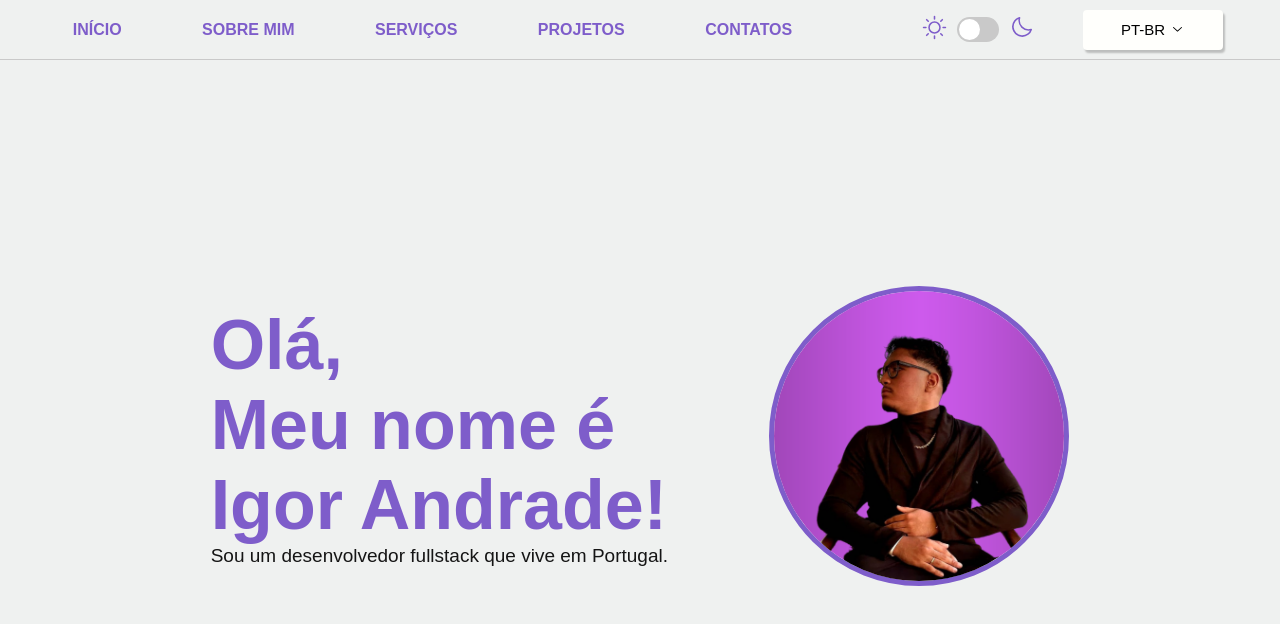
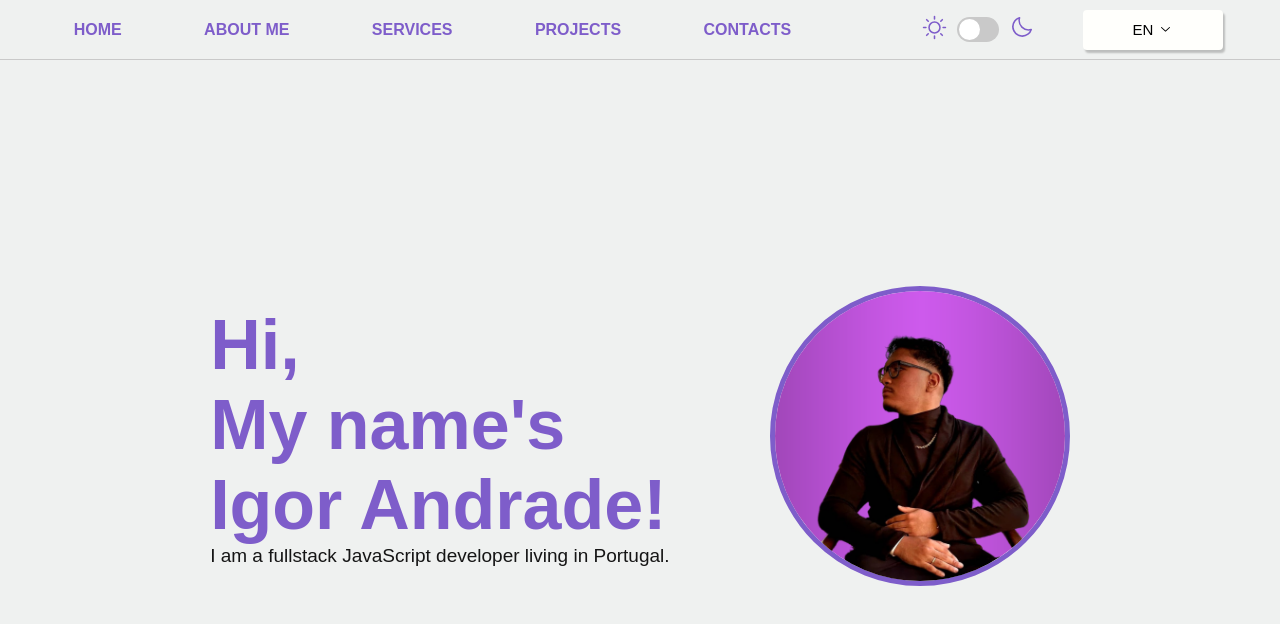
Before and after one commit to rogiandrade/Portfolio, a React (Vite) app in the folder web/: page / in a window 1280 px wide. Shown: the top 624 px of the page. Built offline with nearby package versions, Linux system fonts and the light colour scheme.

Commit message:
update language default

```diff
--- a/web/src/contexts/headerProvider.tsx
+++ b/web/src/contexts/headerProvider.tsx
@@ -13,7 +13,7 @@ type headerProviderProps = {
 };
 
 export function HeaderProvider({ children }: headerProviderProps) {
-    const [locale, setLocale] = useState('pt-br');
+    const [locale, setLocale] = useState('en-us');
     return (
         <HeaderContext.Provider
             value={{
--- a/web/src/locales/en-us.json
+++ b/web/src/locales/en-us.json
@@ -8,7 +8,7 @@
     },
     "home": {
         "title": "Hi, <br/> My name's <br/> Igor Andrade!",
-        "subtitle": "I am a fullstack react developer living in Portugal."
+        "subtitle": "I am a fullstack JavaScript developer living in Portugal."
     },
     "about": {
         "title": "About Me",
```
